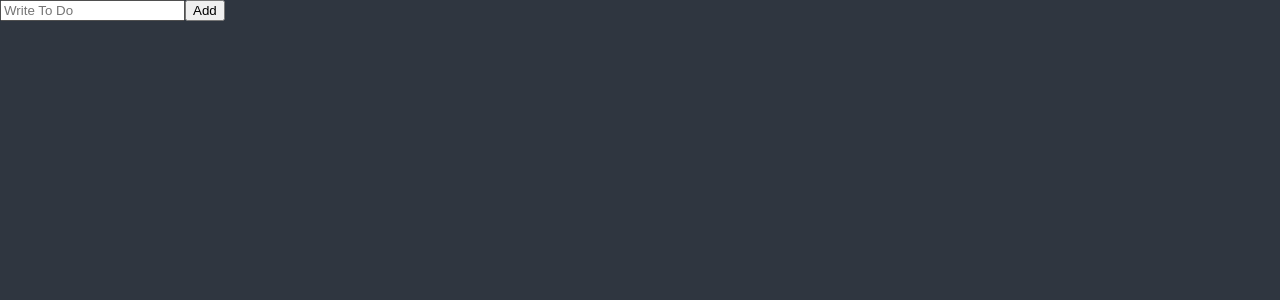
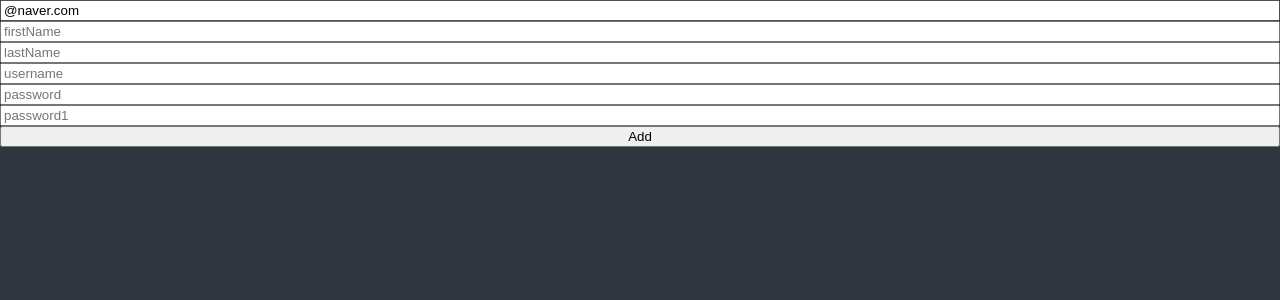
Before and after one commit to JHKIMS/recap-recoil, a React (Create React App) app: page / in a window 1280 px wide. Shown: the top 300 px of the page. Built offline with nearby package versions, Linux system fonts and the light colour scheme.

Commit message:
Recap-Recoil React-Hook-Form을 이용한 회원가입창 만들기

```diff
--- a/package.json
+++ b/package.json
@@ -17,6 +17,7 @@
     "react-apexcharts": "^1.4.1",
     "react-dom": "^18.2.0",
     "react-helmet": "^6.1.0",
+    "react-hook-form": "^7.45.2",
     "react-router-dom": "^5.3.0",
     "react-scripts": "5.0.1",
     "recoil": "^0.7.7",
--- a/src/ToDoList.tsx
+++ b/src/ToDoList.tsx
@@ -1,21 +1,72 @@
 import { useState } from "react";
+import { useForm } from "react-hook-form";
+
+interface IForm{
+    email: string;
+    firstName: string;
+    lastName: string;
+    username: string;
+    password: string;
+    password1: string;
+}
 
 function ToDoList() {
-  const [todo, setTodo] = useState("");
-  const onChange = (event: React.FormEvent<HTMLInputElement>) => {
-    const {
-      currentTarget: { value },
-    } = event;
-    setTodo(value);
-  };
-  const onSubmit = (event:React.FormEvent<HTMLFormElement>) =>{
-    event.preventDefault();
-    console.log(todo);
+  const { register, watch, handleSubmit, formState:{errors} } = useForm<IForm>({
+    defaultValues:{
+        email:"@naver.com",
+    },
+  });
+  const onValid = (data: any) => {
+    console.log(data);
   };
   return (
     <div>
-      <form onSubmit={onSubmit}>
-        <input onChange={onChange} value={todo} placeholder="Write To Do" />
+      <form
+        style={{ display: "flex", flexDirection: "column" }}
+        onSubmit={handleSubmit(onValid)}
+      >
+        <input
+          {...register("email", {
+            required: "Email is required",
+            pattern: {
+              value: /^[A-Za-z0-9,_%+-]+@naver.com$/,
+              message: "Only Naver Email",
+            },
+          })}
+          placeholder="Email"
+        />
+        <span>{errors?.email?.message as string}</span>
+        <input
+          {...register("firstName", { required: "firstName is required" })}
+          placeholder="firstName"
+        />
+        <span>{errors?.firstName?.message as string}</span>
+        <input
+          {...register("lastName", { required: "lastName is required" })}
+          placeholder="lastName"
+        />
+        <span>{errors?.lastName?.message as string}</span>
+        <input
+          {...register("username", { required: "username is required", minLength: 10 })}
+          placeholder="username"
+        />
+        <span>{errors?.username?.message as string}</span>
+        <input
+          {...register("password", {
+            required: "Password is required",
+            minLength: {
+              value: 5,
+              message: "Password is too short",
+            },
+          })}
+          placeholder="password"
+        />
+        <span>{errors?.password?.message as string}</span>
+        <input
+          {...register("password1", { required: "recheck password" })}
+          placeholder="password1"
+        />
+        <span>{errors?.password1?.message as string}</span>
         <button>Add</button>
       </form>
     </div>
```
Also changed, not shown: 1 other file (tests, documents, lock files or other folders).
